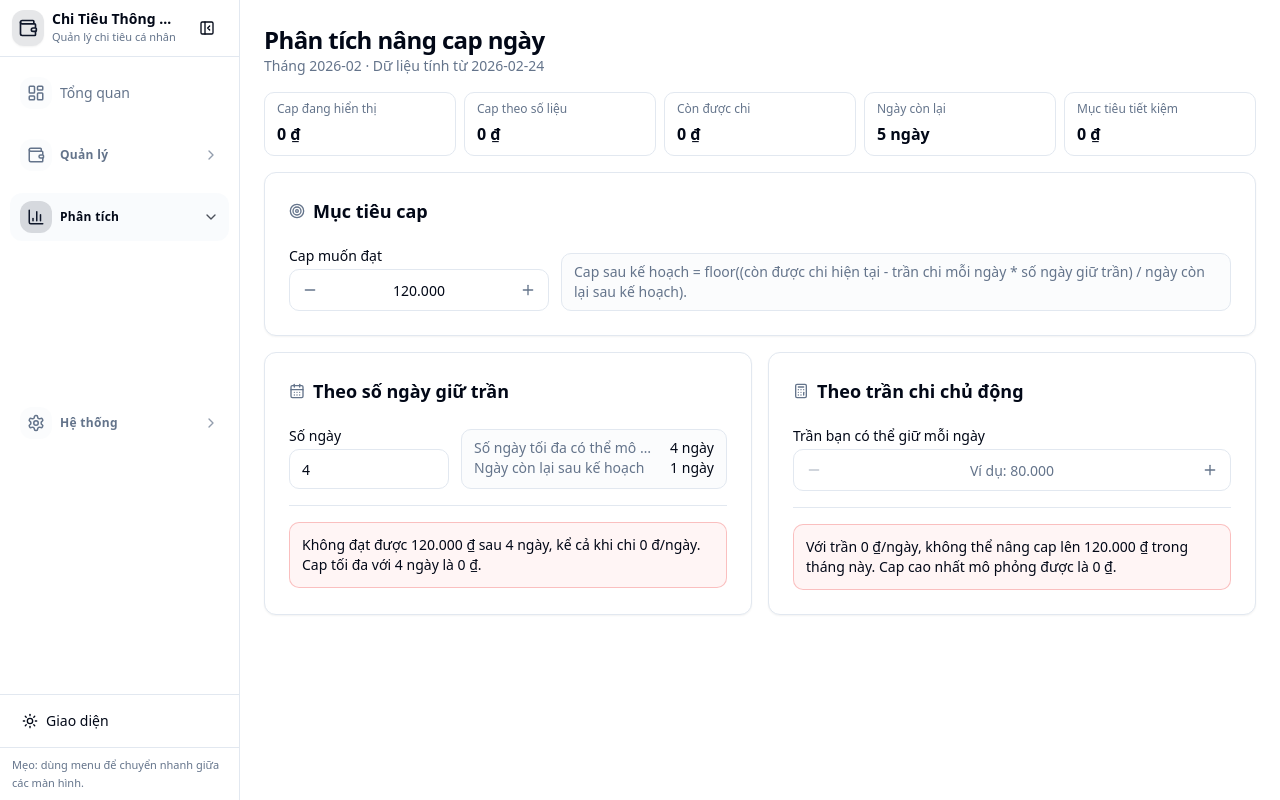
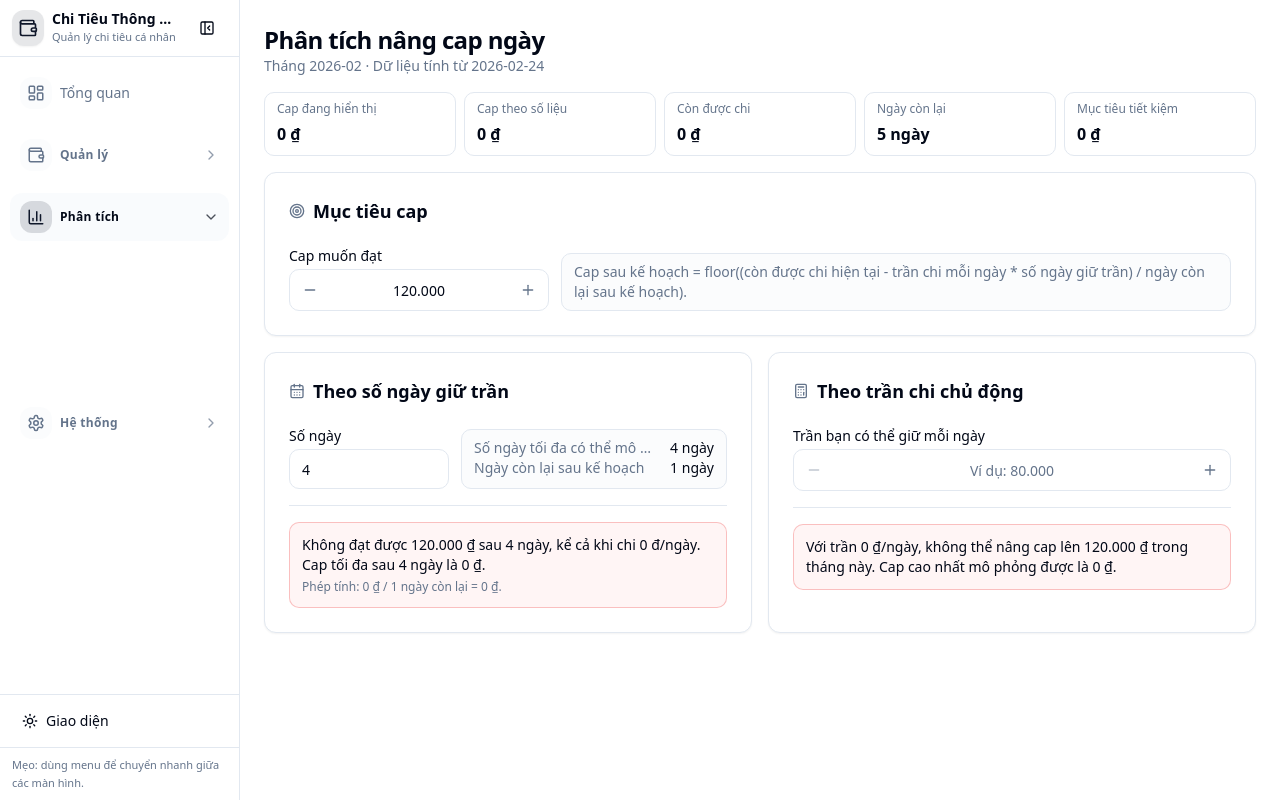
Before and after one commit to QuangThanhn485/MyFinance, a React (Vite) app: page /daily-cap-planner in a window 1280 px wide. Built offline with nearby package versions, Linux system fonts and the light colour scheme.

Commit message:
Implement zero-spend daily cap calculation in DailyCapPlannerPage and enhance UI messaging. Add test case for cap raise feasibility after a zero-spend day, ensuring accurate projections for daily spending limits.

```diff
--- a/src/pages/DailyCapPlannerPage.tsx
+++ b/src/pages/DailyCapPlannerPage.tsx
@@ -142,6 +142,17 @@ export default function DailyCapPlannerPage() {
       targetCapVnd,
     ],
   )
+  const zeroSpendToTargetPlan = useMemo(
+    () =>
+      computeDailyCapRaisePlanByCeiling({
+        totalRemainingVnd: remainingCap.totalRemainingVnd,
+        remainingDaysInMonth: dayContext.remainingDaysInMonth,
+        currentDailyCapVnd: shownDailyCapVnd,
+        targetDailyCapVnd: targetCapVnd,
+        dailyCeilingVnd: 0,
+      }),
+    [dayContext.remainingDaysInMonth, remainingCap.totalRemainingVnd, shownDailyCapVnd, targetCapVnd],
+  )
 
   return (
     <div className="space-y-3 sm:space-y-4">
@@ -269,7 +280,19 @@ export default function DailyCapPlannerPage() {
             ) : (
               <div className="rounded-md border border-destructive/30 bg-destructive/5 p-3 text-sm">
                 Không đạt được {formatVnd(targetCapVnd)} sau {planDays} ngày, kể cả khi chi 0 đ/ngày.
-                Cap tối đa với {planDays} ngày là {formatVnd(byDaysPlan.maxAchievableDailyCapVnd)}.
+                Cap tối đa sau {planDays} ngày là {formatVnd(byDaysPlan.maxAchievableDailyCapVnd)}.
+                {byDaysPlan.remainingDaysAfterPlan > 0 ? (
+                  <div className="mt-1 text-xs text-muted-foreground">
+                    Phép tính: {formatVnd(byDaysPlan.totalRemainingVnd)} / {byDaysPlan.remainingDaysAfterPlan} ngày còn lại = {formatVnd(byDaysPlan.maxAchievableDailyCapVnd)}.
+                  </div>
+                ) : null}
+                {zeroSpendToTargetPlan.feasible &&
+                zeroSpendToTargetPlan.daysNeeded !== null &&
+                zeroSpendToTargetPlan.daysNeeded > planDays ? (
+                  <div className="mt-2 font-medium">
+                    Nếu chi 0 đ/ngày, cần ít nhất {zeroSpendToTargetPlan.daysNeeded} ngày để đạt {formatVnd(targetCapVnd)}.
+                  </div>
+                ) : null}
               </div>
             )}
           </CardContent>
```
Also changed, not shown: 1 other file (tests, documents, lock files or other folders).
